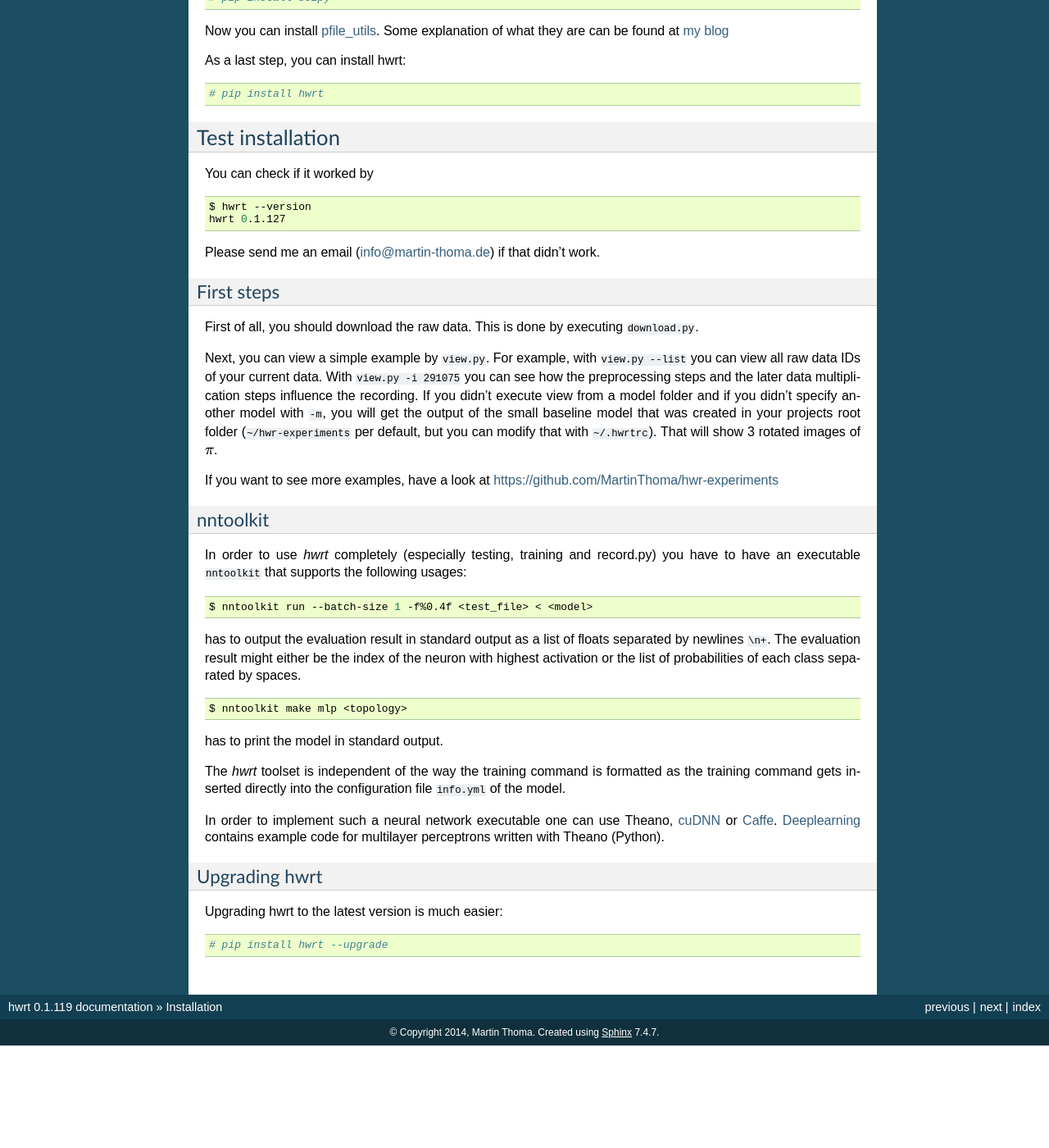
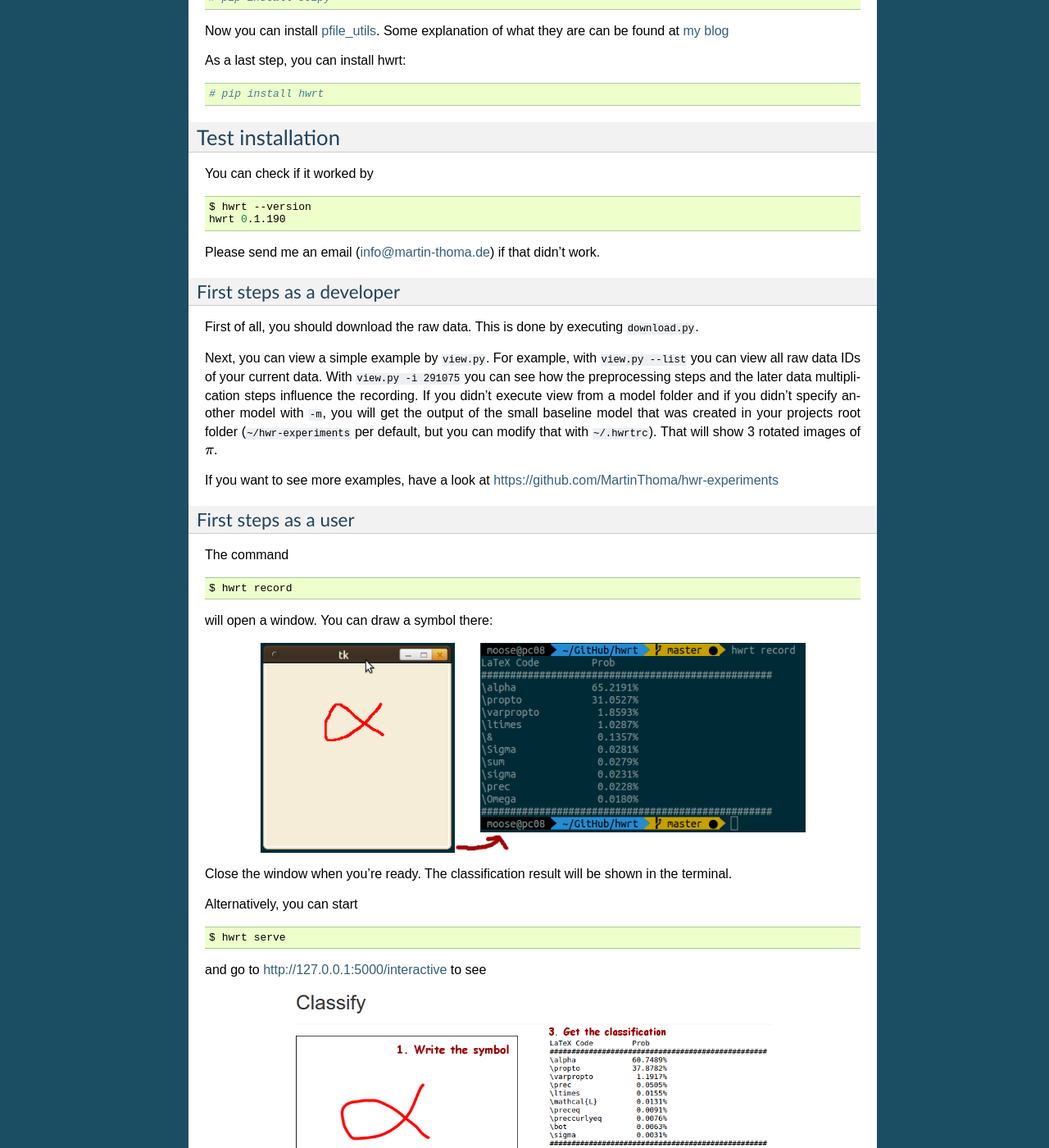
Before and after one commit to MartinThoma/hwrt, a Sphinx documentation site: the page built from docs/installation.rst, in a window 1280 px wide and 1400 px high, scrolled down 851 px. Shown: the whole window at 82% size. Built offline with Sphinx 7.4.7, drawn with Linux system fonts in a browser that asks for light colours; before the commit the page ends 2126 px from its top, so only the background shows below that; some of the changed text lies outside the part shown.

Commit message:
updated documentation

```diff
--- a/docs/installation.rst
+++ b/docs/installation.rst
@@ -76,13 +76,13 @@ You can check if it worked by
 .. code:: bash
 
     $ hwrt --version
-    hwrt 0.1.127
+    hwrt 0.1.190
 
 Please send me an email (info@martin-thoma.de) if that didn't work.
 
 
-First steps
------------
+First steps as a developer
+--------------------------
 
 First of all, you should download the raw data. This is done by executing
 ``download.py``.
@@ -98,6 +98,38 @@ with ``~/.hwrtrc``). That will show 3 rotated images of :math:`\pi`.
 
 If you want to see more examples, have a look at
 https://github.com/MartinThoma/hwr-experiments
+
+First steps as a user
+---------------------
+
+The command
+
+.. code:: bash
+
+    $ hwrt record
+
+will open a window. You can draw a symbol there:
+
+.. image:: record-window.png
+    :height: 256px
+    :align: center
+    :alt: Record what you want to draw
+
+Close the window when you're ready. The classification result will be shown in
+the terminal.
+
+Alternatively, you can start
+
+.. code:: bash
+
+    $ hwrt serve
+
+and go to http://127.0.0.1:5000/interactive to see
+
+.. image:: classify.png
+    :height: 350px
+    :align: center
+    :alt: Browser interface
 
 
 nntoolkit
```
Also changed, not shown: docs/classify.png (added), docs/record-window.png (added), 1 other file.
